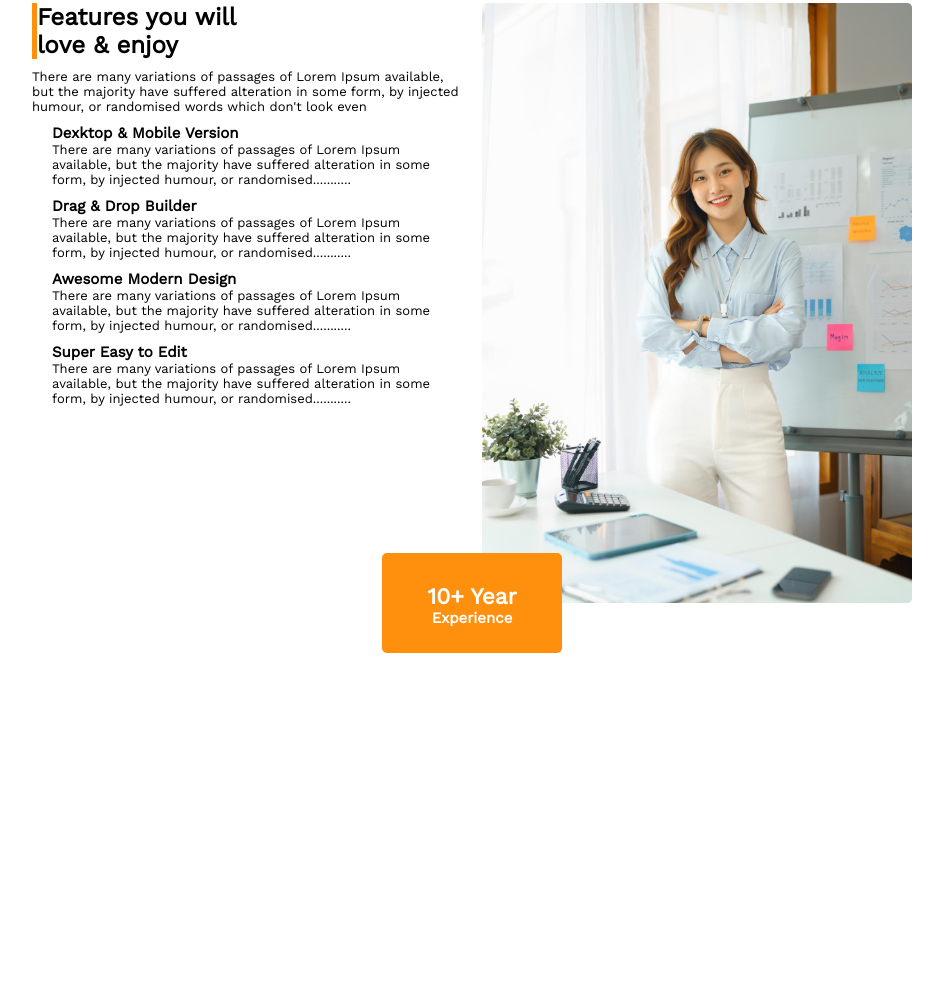
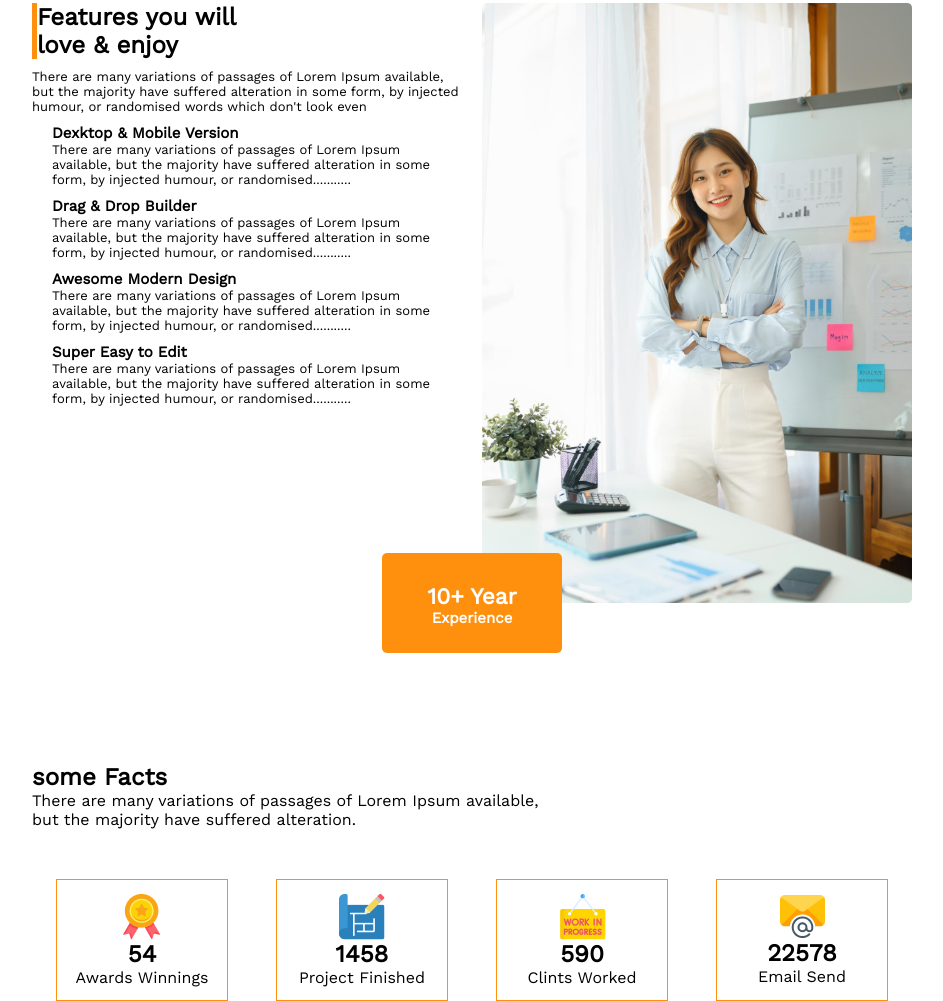
Before and after one commit to tzmehedy/g3-architects, a plain HTML site: page index.html in a window 1280 px wide. Shown: the part 1385-2386 px from the top of the page, without its empty margins (168-1111 px from the left). Before the commit the page ends 2068 px from the top, so only its background shows below. Drawn offline with nearby package versions, Linux system fonts and the light colour scheme.

Commit message:
some fact section complete

```diff
--- a/index.html
+++ b/index.html
@@ -125,7 +125,36 @@
     <!-- experience-btn -->
     <section class="experience-btn">
         <button class="experience-btn-style"><h1>10+ Year</h1> Experience</button>
+    </section>
 
+    <section class="some-fact-container">
+        <div>
+            <h1>some Facts</h1>
+            <p>There are many variations of passages of Lorem Ipsum available, <br> but
+            the majority have suffered alteration.</p>
+        </div>
+        <div class="some-fact-elements">
+            <div class="some-fact-element">
+                <img src="./images/icons/ribon.png" alt="">
+                <h1>54</h1>
+                <p>Awards Winnings </p>
+            </div>
+            <div class="some-fact-element">
+                <img src="./images/icons/projects.png" alt="">
+                <h1>1458</h1>
+                <p>Project Finished</p>
+            </div>
+            <div class="some-fact-element">
+                <img src="./images/icons/customers.png" alt="">
+                <h1>590</h1>
+                <p>Clints Worked</p>
+            </div>
+            <div class="some-fact-element">
+                <img src="./images/icons/email.png" alt="">
+                <h1>22578</h1>
+                <p>Email Send</p>
+            </div>
+        </div>
     </section>
 
 </body>
--- a/style.css
+++ b/style.css
@@ -139,5 +139,23 @@ section{
     font-size: 15px;
     font-weight: 700;
     margin-top: -130px;
-
 }
+.some-fact-container{
+    margin-left: 200px;
+    margin-right: 200px;
+}
+.some-fact-elements{
+    display: flex;
+    justify-content: space-around;
+    margin-top: 50px;
+}
+.some-fact-element{
+    height: 100px;
+    width: 150px;
+    display: flex;
+    justify-content: center;
+    align-items: center;
+    flex-direction: column;
+    border: 1px solid #FF900E;
+    padding: 10px;
+}
```
